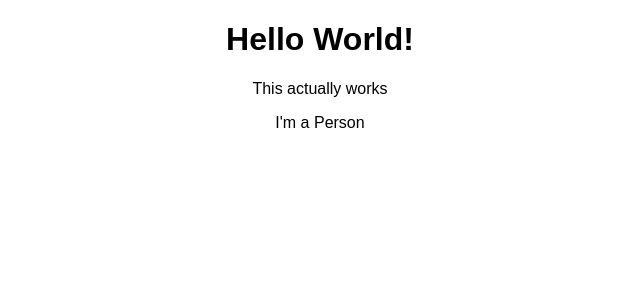
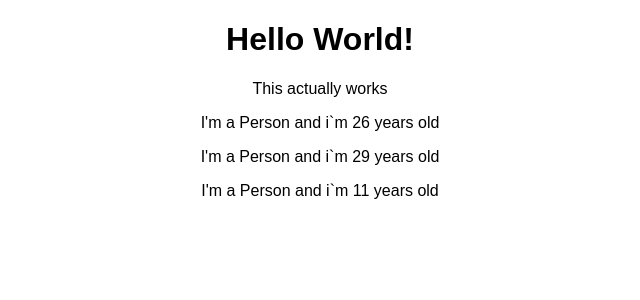
Before and after one commit to iYegor/react_tutorial, a React (Create React App) app in the folder udemy-react-guide/: page / in a window 1280 px wide. Shown: the top 300 px of the page, without its empty margins (320-960 px from the left). Built offline with nearby package versions, Linux system fonts and the light colour scheme.

Commit message:
Made component dynamic.

```diff
--- a/udemy-react-guide/src/App.js
+++ b/udemy-react-guide/src/App.js
@@ -8,7 +8,9 @@
       <div className="App">
         <h1>Hello World!</h1>
         <p>This actually works</p>
-        <Person/>
+          <Person/>
+          <Person/>
+          <Person/>
       </div>
     );
   }
--- a/udemy-react-guide/src/Person/Person.js
+++ b/udemy-react-guide/src/Person/Person.js
@@ -1,7 +1,7 @@
 import React from 'react'
 
 const person =  () => {
-    return <p>I'm a Person</p>
+    return <p>I'm a Person and i`m {Math.floor(Math.random()*30)} years old</p>
 };
 
 export default person;
```
